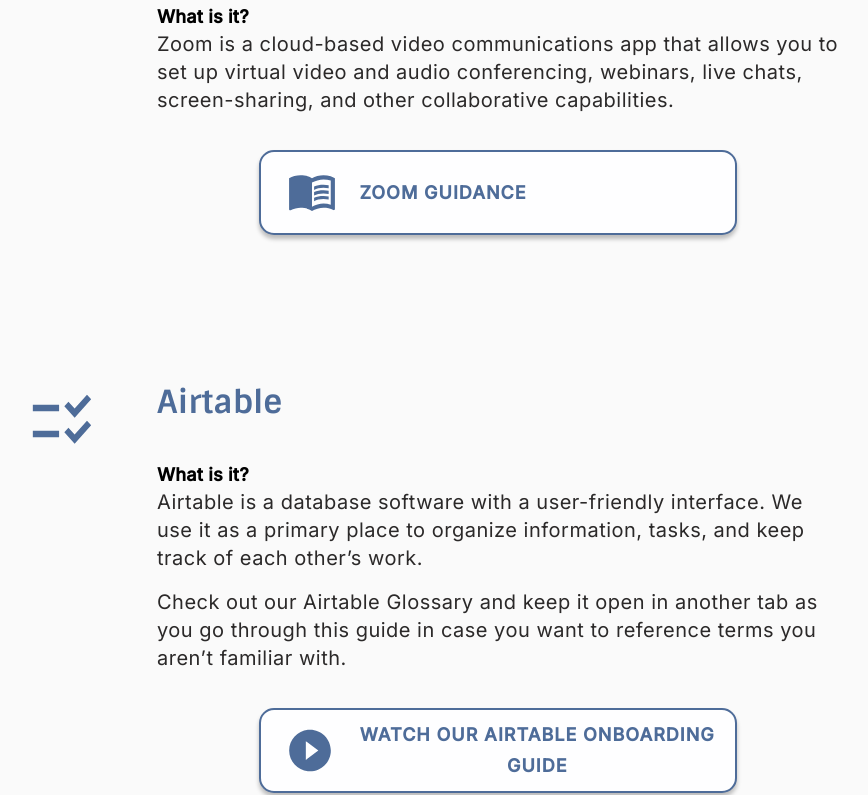
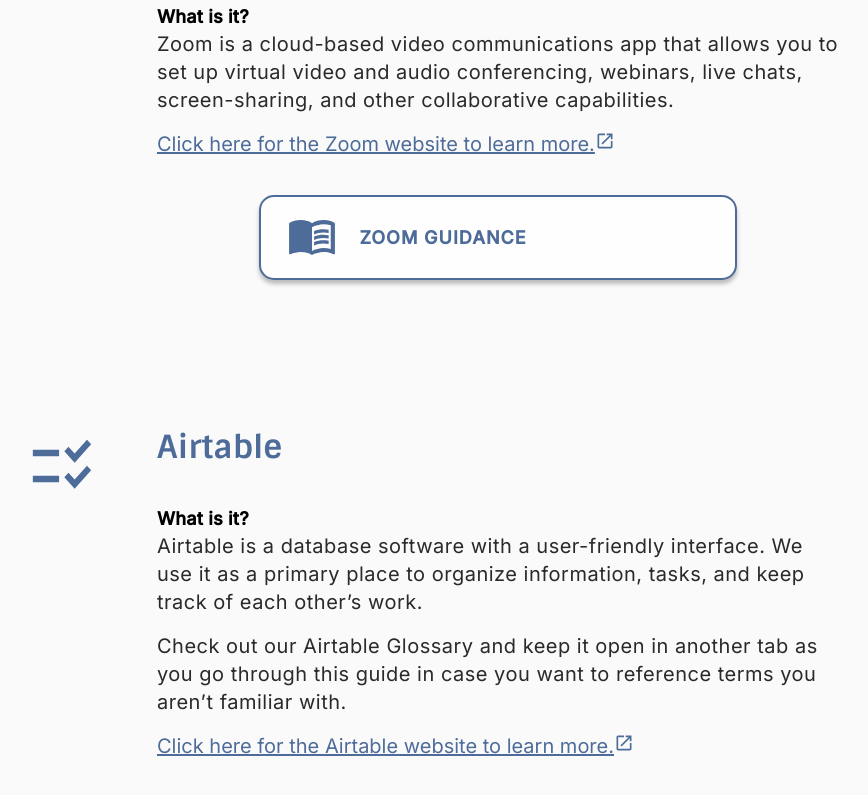
Before and after one commit to openseattle/clearviction-v1, a React (Create React App) app: page /onboarding-mod2 in a window 1280 px wide. Shown: the part 600-1395 px from the top of the page, without its empty margins (202-1070 px from the left). Built offline with nearby package versions, Linux system fonts and the light colour scheme.

Commit message:
1660/1693 Added direct links to each tool's website in mod2. Also, fixed large gaps between side navigation and text on complex modals.

```diff
--- a/src/Components/Onboarding/AirtableModal.jsx
+++ b/src/Components/Onboarding/AirtableModal.jsx
@@ -7,7 +7,7 @@ import filter from '../../Assets/Onboarding/filter.svg';
 
 const contentStyle = {
   position: 'relative',
-  marginLeft: '110px',
+  marginLeft: '50px',
   marginTop: '15px',
   marginBottom: '15px',
   fontWeight: 400,
@@ -65,7 +65,7 @@ export default function AirtableModal(props) {
   }
 
   return (
-    <Grid container style={{ justifyContent: 'space-between'}}>
+    <Grid container>
       <Grid item xs={2} >
         {sections.map((section) => (
           <button key={section.id} onClick={() => showSection(section.id)} style={activeTab === section.id ? activeTabStyle : tabStyle} >
--- a/src/Components/Onboarding/ModuleContent.jsx
+++ b/src/Components/Onboarding/ModuleContent.jsx
@@ -16,6 +16,7 @@ import SlackAccordion from './Mobile/SlackAccoridion';
 import VideoTutorialAccordion from './Mobile/VideoTutorialAccordion';
 import SlackVideoAccordion from './Mobile/SlackVideoAccordion';
 import TrustDocAccordion from './Mobile/TrustDocAccordion';
+import { ExternalLink } from '../../ui-kit/ExternalLink';
 
 const modalStyle = {
     position: 'absolute',
@@ -44,7 +45,8 @@ function ModuleContent(props) {
         p2bullet1, p2bullet2,
         p2bullet3, p3bullet1,
         p3bullet2, p3bullet3,
-        p3bullet4, bullets
+        p3bullet4, bullets,
+        toolSite, toolText,
     } = props.content;
     const [open, setOpen] = useState(false);
     const handleOpen = () => setOpen(true);
@@ -89,6 +91,9 @@ function ModuleContent(props) {
             {paragraph2 ? <Typography variant="body1" className={classes.moduleCardBody}>{paragraph2}</Typography> : null}
             {paragraph3 ? <Typography variant="body1" className={classes.moduleCardBody}>{paragraph3}</Typography> : null}
             {paragraph4 ? <Typography variant="body1" className={classes.moduleCardBody}>{paragraph4}</Typography> : null}
+            {toolSite ?
+                <ExternalLink variant="link" className={classes.externalLink} href={toolSite}>{toolText}</ExternalLink>
+                : null}
 
             {linkTitle ? (
                 <div className={classes.moduleContentLink}>
--- a/src/Components/Onboarding/SlackModal.jsx
+++ b/src/Components/Onboarding/SlackModal.jsx
@@ -3,7 +3,7 @@ import { useState } from 'react';
 
 const contentStyle = {
   position: 'relative',
-  marginLeft: '110px',
+  marginLeft: '50px',
   marginTop: '10px',
   marginBottom: '10px',
   fontWeight: 400,
@@ -57,7 +57,7 @@ export default function SlackModal() {
   }
 
   return (
-    <Grid container style={{ justifyContent: 'space-between'}}>
+    <Grid container >
       <Grid item xs={2} >
         {sections.map((section) => (
           <button key={section.id} onClick={() => showSection(section.id)} style={activeTab === section.id ? activeTabStyle : tabStyle} >
--- a/src/Pages/Onboarding/OnboardingMod2.jsx
+++ b/src/Pages/Onboarding/OnboardingMod2.jsx
@@ -19,6 +19,8 @@ const zoom = {
     title: "Zoom",
     subheading: "What is it?",
     paragraph1: "Zoom is a cloud-based video communications app that allows you to set up virtual video and audio conferencing, webinars, live chats, screen-sharing, and other collaborative capabilities.",
+    toolSite: "https://zoom.us",
+    toolText: "Click here for the Zoom website to learn more.",
     linkTitle: "Zoom Guidance",
     linkIcon: "doc",
     linkLocation: "",
@@ -34,6 +36,8 @@ const airtable = {
     subheading: "What is it?",
     paragraph1: "Airtable is a database software with a user-friendly interface. We use it as a primary place to organize information, tasks, and keep track of each other’s work.",
     paragraph2: "Check out our Airtable Glossary and keep it open in another tab as you go through this guide in case you want to reference terms you aren’t familiar with.",
+    toolSite: "https://www.airtable.com",
+    toolText: "Click here for the Airtable website to learn more.",
     linkTitle: "Watch our Airtable onboarding guide",
     linkIcon: "videoAirtable",
     linkLocation: "",
@@ -49,6 +53,8 @@ const slack = {
     title: "Slack",
     subheading: "What is it?",
     paragraph1: "Slack is a collection of chat rooms equipped for threaded conversations, emoji reactions, and app integrations.",
+    toolSite: "https://www.slack.com",
+    toolText: "Click here for the Slack website to learn more.",
     linkTitle: "Watch our Slack onboarding guide",
     linkIcon: "videoSlack",
     linkTitle2: "Slack guide",
@@ -63,6 +69,8 @@ const miro = {
     subheading: "What is it?",
     paragraph1: "Miro is the online collaborative whiteboard platform that enables distributed teams to work effectively together, from brainstorming with digital sticky notes to planning and managing agile workflows.",
     paragraph2: "Our account is limited to three boards. Please don’t create another board or we’ll be locked out of one of our existing boards!",
+    toolSite: "https://www.miro.com",
+    toolText: "Click here for the Miro website to learn more.",
     linkTitle: "Watch our Miro guide",
     linkIcon: "videoMiro",
     linkTitle2: "Miro team profile",
--- a/src/Styles/Onboarding/useModalStyles.js
+++ b/src/Styles/Onboarding/useModalStyles.js
@@ -45,10 +45,10 @@ export const useModalStyles = makeStyles((theme) => ({
         fontSize: "18px",
         fontWeight: "bold",
         lineHeight: 2.7,
-        '&:hover' : {
+        '&:hover': {
             color: "#000",
             backgroundColor: "#ffd200",
-          },
+        },
     }
 
 }))
--- a/src/Styles/Onboarding/useModuleContentStyles.js
+++ b/src/Styles/Onboarding/useModuleContentStyles.js
@@ -103,7 +103,6 @@ export const useModuleContentStyles = makeStyles((theme) => ({
     [theme.breakpoints.down("sm")]: {
       margin: theme.spacing(0),
       fontSize: 'calc(14px + 0.390625vw)',
-
     }
   },
   modalTitleStyle: {
@@ -131,7 +130,7 @@ export const useModuleContentStyles = makeStyles((theme) => ({
     fontSize: "18px",
     fontWeight: "bold",
     lineHeight: 2.7,
-    '&:hover' : {
+    '&:hover': {
       color: "#000",
       backgroundColor: "#ffd200",
     },
@@ -144,6 +143,11 @@ export const useModuleContentStyles = makeStyles((theme) => ({
     [theme.breakpoints.up("sm")]: {
       display: "none",
     }
+  },
+  externalLink: {
+    color: "#4e6c99",
+    fontSize: "20px",
+    marginBottom: theme.spacing(2),
   }
 
 }));
```
